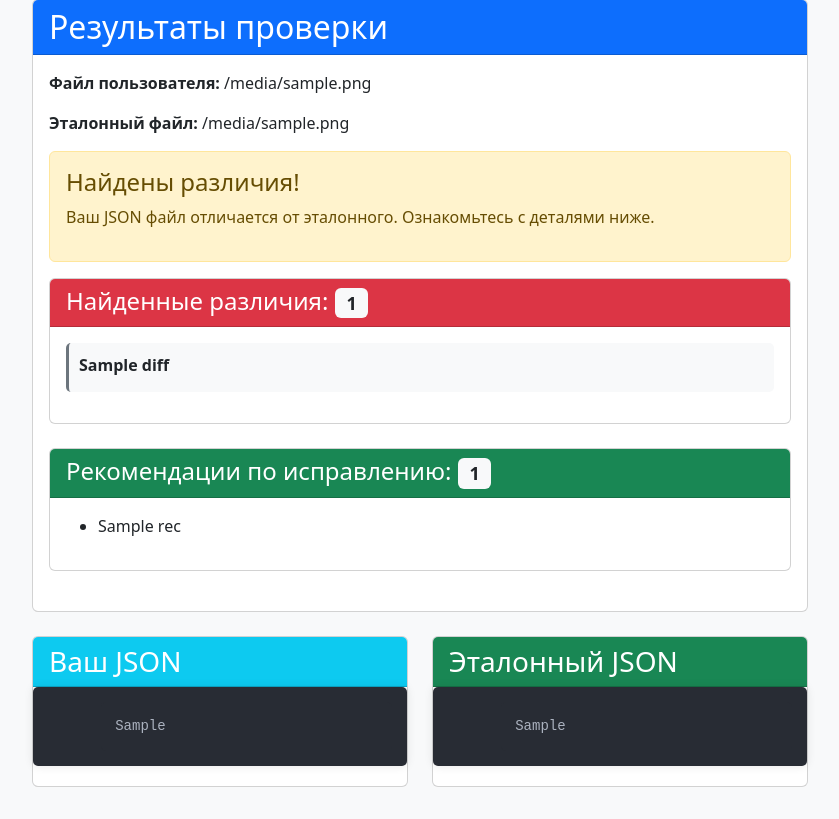
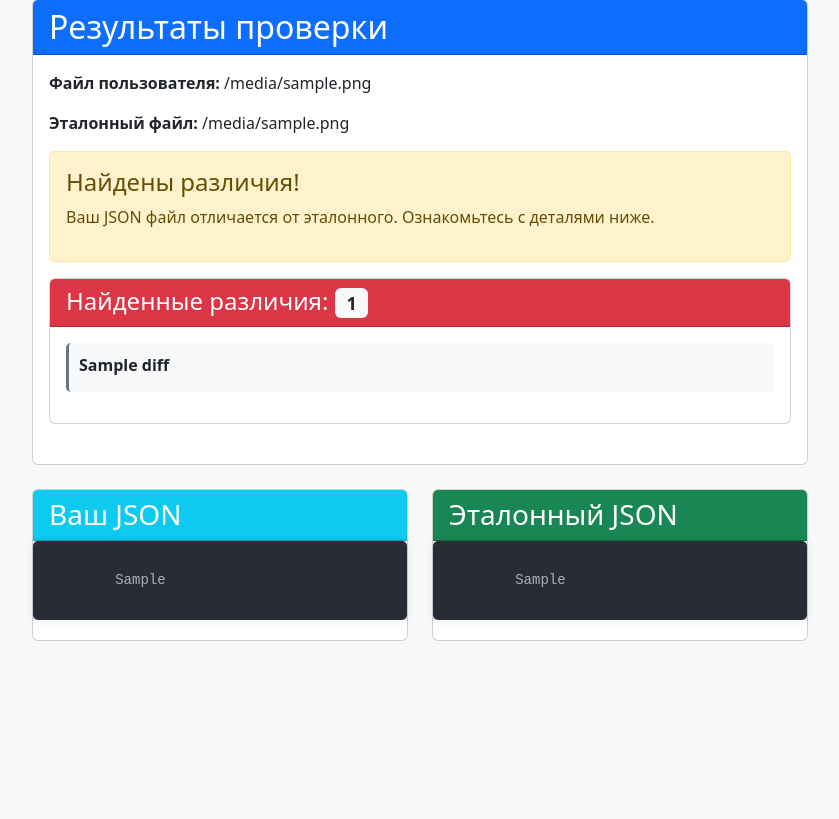
Before and after one commit to KhoshevPavel/JSON-Course, a FastAPI app: template templates/result.html in a window 1280 px wide. Shown: the part 183-1002 px from the top of the page, without its empty margins (220-1059 px from the left). After the commit the page ends 824 px from the top, so only its background shows below. Run offline with FastAPI, Linux system fonts and the light colour scheme; the template is opened without the code that fills it: most values are stand-ins (such as "Sample title", 1, 10 or a date in 2020).

Commit message:
v 0.6 удален разде "Рекомендации по исправлению"

```diff
--- a/templates/result.html
+++ b/templates/result.html
@@ -257,24 +257,6 @@
                         {% endif %}
                     </div>
                 </div>
-
-                <div class="card mb-4">
-                    <div class="card-header bg-success text-white">
-                        <h4 class="mb-0">Рекомендации по исправлению: <span class="badge bg-light text-dark">{{ result.recommendations|length }}</span></h4>
-                    </div>
-                    <div class="card-body">
-                        <ul id="recommendations-list">
-                            {% for rec in result.recommendations %}
-                            <li class="{% if loop.index > 5 %}hidden-item{% endif %}" data-index="{{ loop.index }}">{{ rec }}</li>
-                            {% endfor %}
-                        </ul>
-                        {% if result.recommendations|length > 5 %}
-                        <div class="show-more-btn" id="show-more-recommendations">
-                            Показать еще рекомендации ({{ result.recommendations|length - 5 }})
-                        </div>
-                        {% endif %}
-                    </div>
-                </div>
                 {% endif %}
             </div>
         </div>
@@ -331,17 +313,6 @@
                     item.classList.remove('hidden-item');
                 });
                 showMoreDifferences.style.display = 'none';
-            });
-        }
-
-        const showMoreRecommendations = document.getElementById('show-more-recommendations');
-        if (showMoreRecommendations) {
-            showMoreRecommendations.addEventListener('click', () => {
-                const hiddenItems = document.querySelectorAll('#recommendations-list li.hidden-item');
-                hiddenItems.forEach(item => {
-                    item.classList.remove('hidden-item');
-                });
-                showMoreRecommendations.style.display = 'none';
             });
         }
 
@@ -669,57 +640,6 @@
             });
         }
 
-        // Подсветка рекомендаций
-        const recommendationsList = document.getElementById('recommendations-list');
-        if (recommendationsList) {
-            const items = recommendationsList.getElementsByTagName('li');
-            for (let i = 0; i < items.length; i++) {
-                const text = items[i].textContent;
-
-                // Подсветка для "Добавьте ключ 'key' в ваш JSON"
-                if (text.includes('Добавьте ключ')) {
-                    const keyMatch = text.match(/Добавьте ключ '([^']+)'/);
-
-                    if (keyMatch) {
-                        const key = keyMatch[1];
-                        items[i].innerHTML = `Добавьте ключ '<span class="recommendation-value">${key}</span>' в ваш JSON`;
-                    }
-                }
-
-                // Подсветка для "Удалите ключ 'key' из вашего JSON"
-                else if (text.includes('Удалите ключ')) {
-                    const keyMatch = text.match(/Удалите ключ '([^']+)'/);
-
-                    if (keyMatch) {
-                        const key = keyMatch[1];
-                        items[i].innerHTML = `Удалите ключ '<span class="error-value">${key}</span>' из вашего JSON`;
-                    }
-                }
-
-                // Подсветка для "Измените значение ключа path на value"
-                else if (text.includes('Измените значение')) {
-                    const pathMatch = text.match(/Измените значение ключа ([^ ]+) на (.+)$/);
-
-                    if (pathMatch) {
-                        const path = pathMatch[1];
-                        const value = pathMatch[2];
-                        items[i].innerHTML = `Измените значение ключа <span class="error-path">${path}</span> на <span class="recommendation-value">${value}</span>`;
-                    }
-                }
-
-                // Подсветка для "Массив path должен содержать X элементов"
-                else if (text.includes('Массив')) {
-                    const pathMatch = text.match(/Массив ([^ ]+) должен содержать (\d+) элементов/);
-
-                    if (pathMatch) {
-                        const path = pathMatch[1];
-                        const count = pathMatch[2];
-                        items[i].innerHTML = `Массив <span class="error-path">${path}</span> должен содержать <span class="recommendation-value">${count}</span> элементов`;
-                    }
-                }
-            }
-        }
-
         // Запрет копирования для контейнеров JSON
         document.querySelectorAll('.no-copy').forEach(element => {
             element.addEventListener('copy', event => {
```
